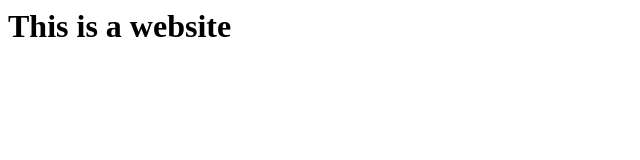
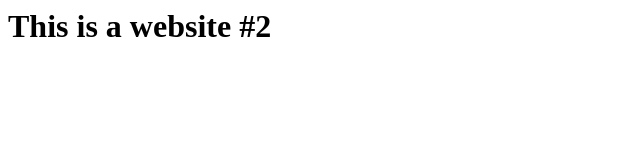
Before and after one commit to seanhess/simple-deploy-example, a website: page public/index.html in a window 1280 px wide. Shown: the full height of the page, 0-640 px from the left. Drawn offline with Linux system fonts and the light colour scheme.

Commit message:
version 2

```diff
--- a/public/index.html
+++ b/public/index.html
@@ -1 +1 @@
-<h1>This is a website</h1>
+<h1>This is a website #2</h1>
```
Also changed, not shown: 1 other file.
